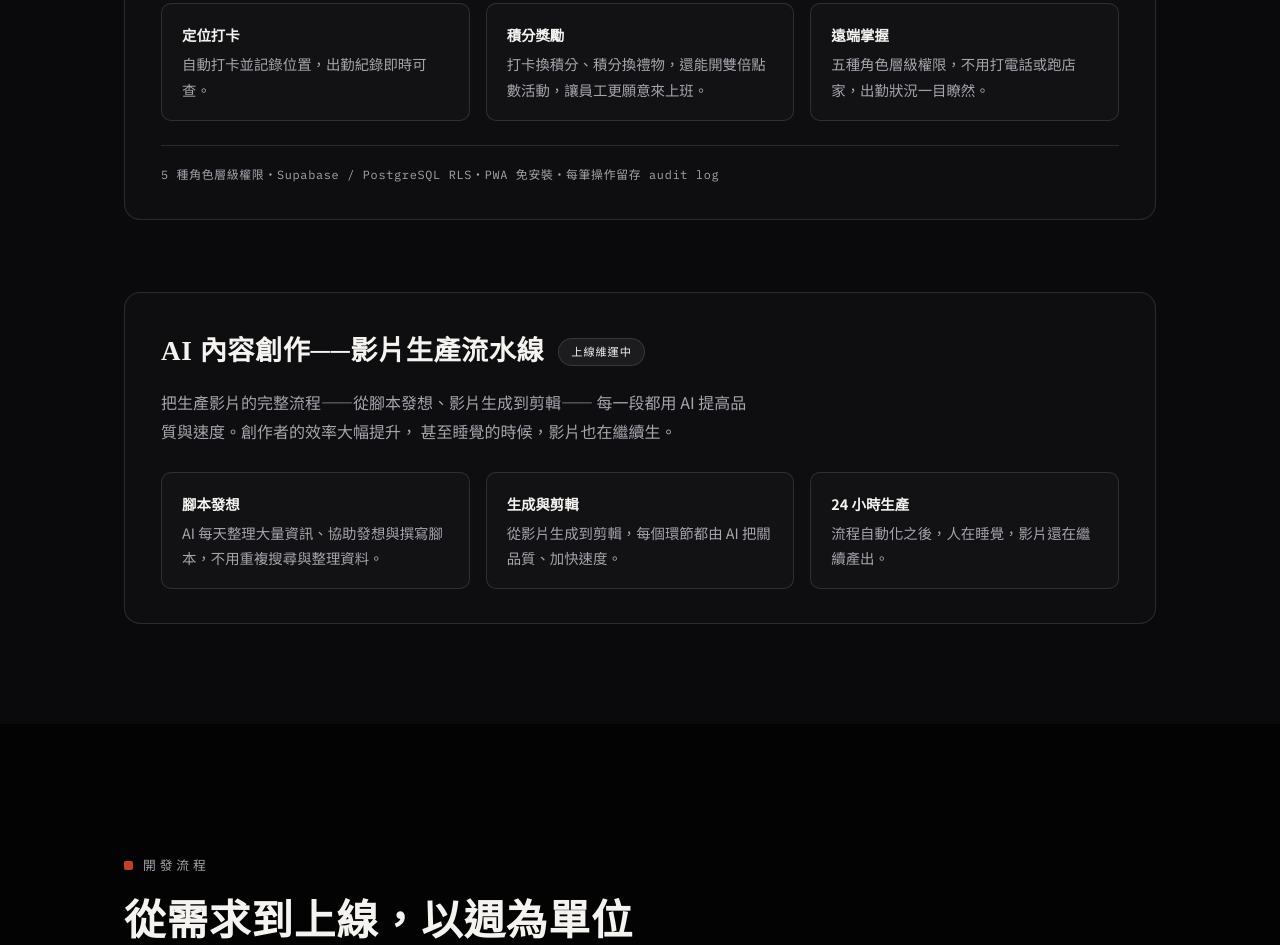
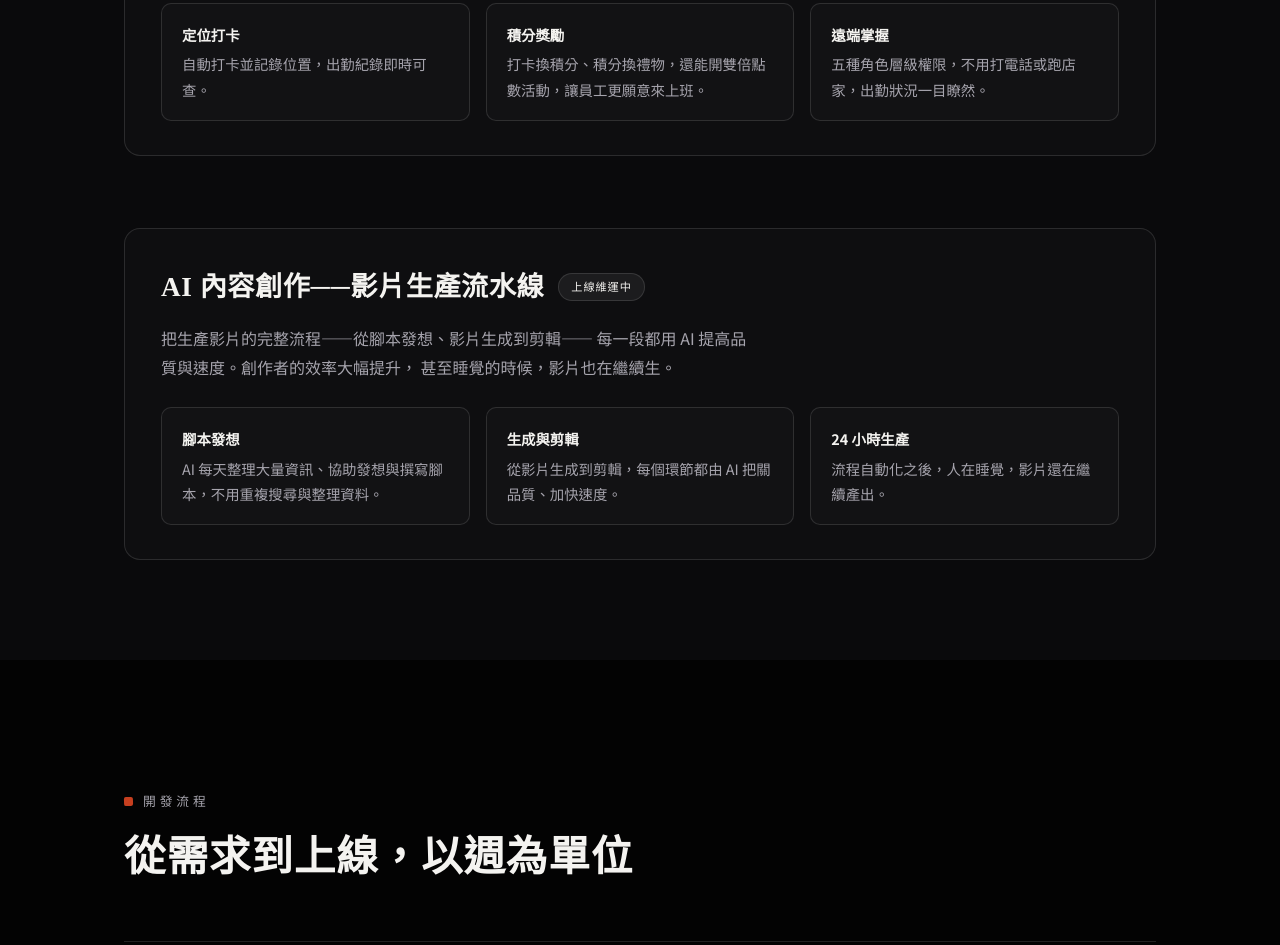
Before and after one commit to X-master990/junteng-website, a website: page index.html in a window 1280 px wide. Shown: the part 4590-5535 px from the top of the page. Drawn offline with nearby package versions, Linux system fonts and the light colour scheme; animation ran at ten frames a second.

Commit message:
移除春日部案例的技術規格行
Co-Authored-By: Claude Fable 5 <noreply@anthropic.com>

```diff
--- a/index.html
+++ b/index.html
@@ -303,7 +303,6 @@
           <li><strong>積分獎勵</strong>打卡換積分、積分換禮物，還能開雙倍點數活動，讓員工更願意來上班。</li>
           <li><strong>遠端掌握</strong>五種角色層級權限，不用打電話或跑店家，出勤狀況一目瞭然。</li>
         </ul>
-        <p class="case2-facts mono">5 種角色層級權限・Supabase / PostgreSQL RLS・PWA 免安裝・每筆操作留存 audit log</p>
       </div>
 
       <!-- 案例三：AI 內容創作 -->
```
